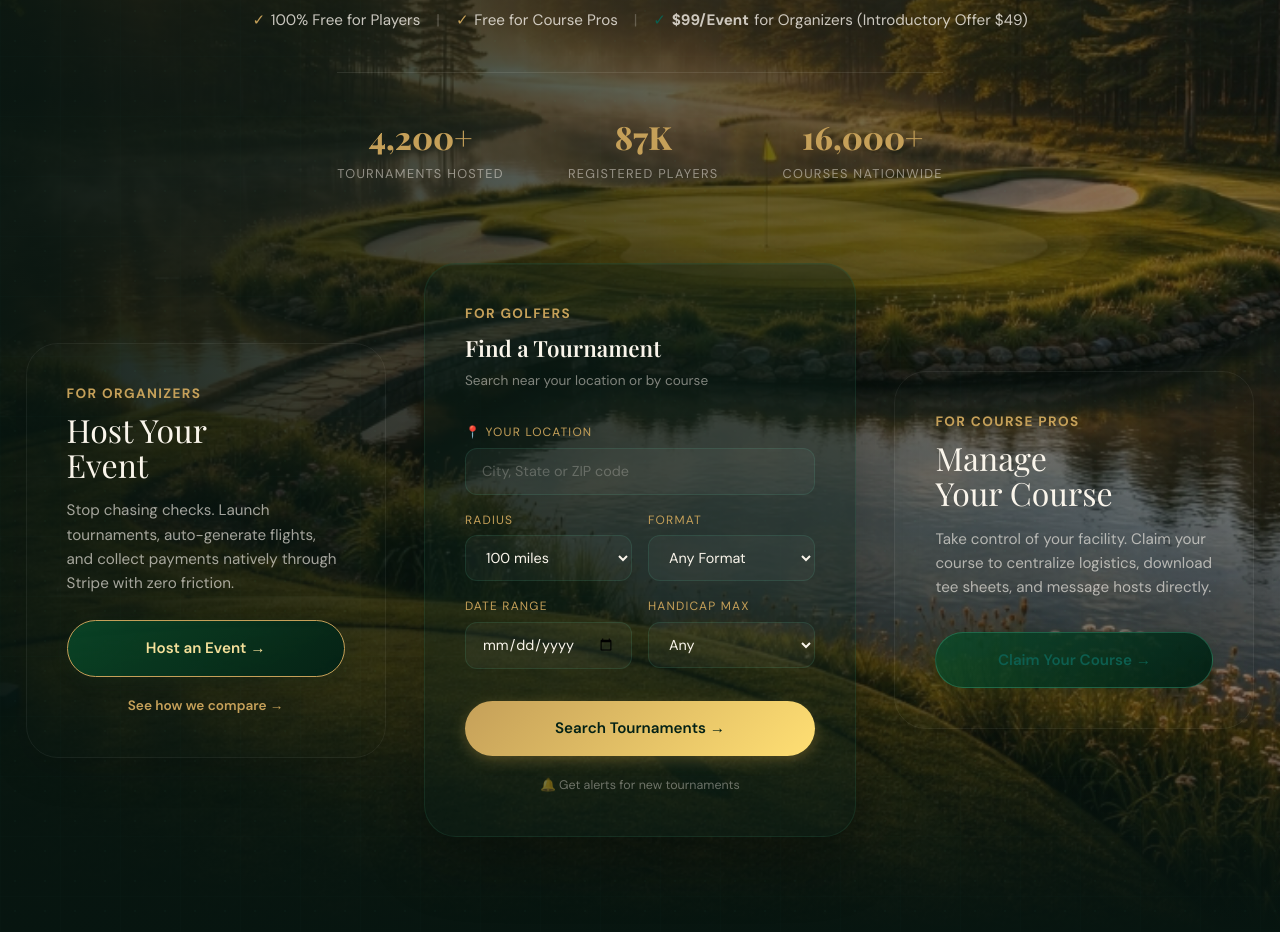
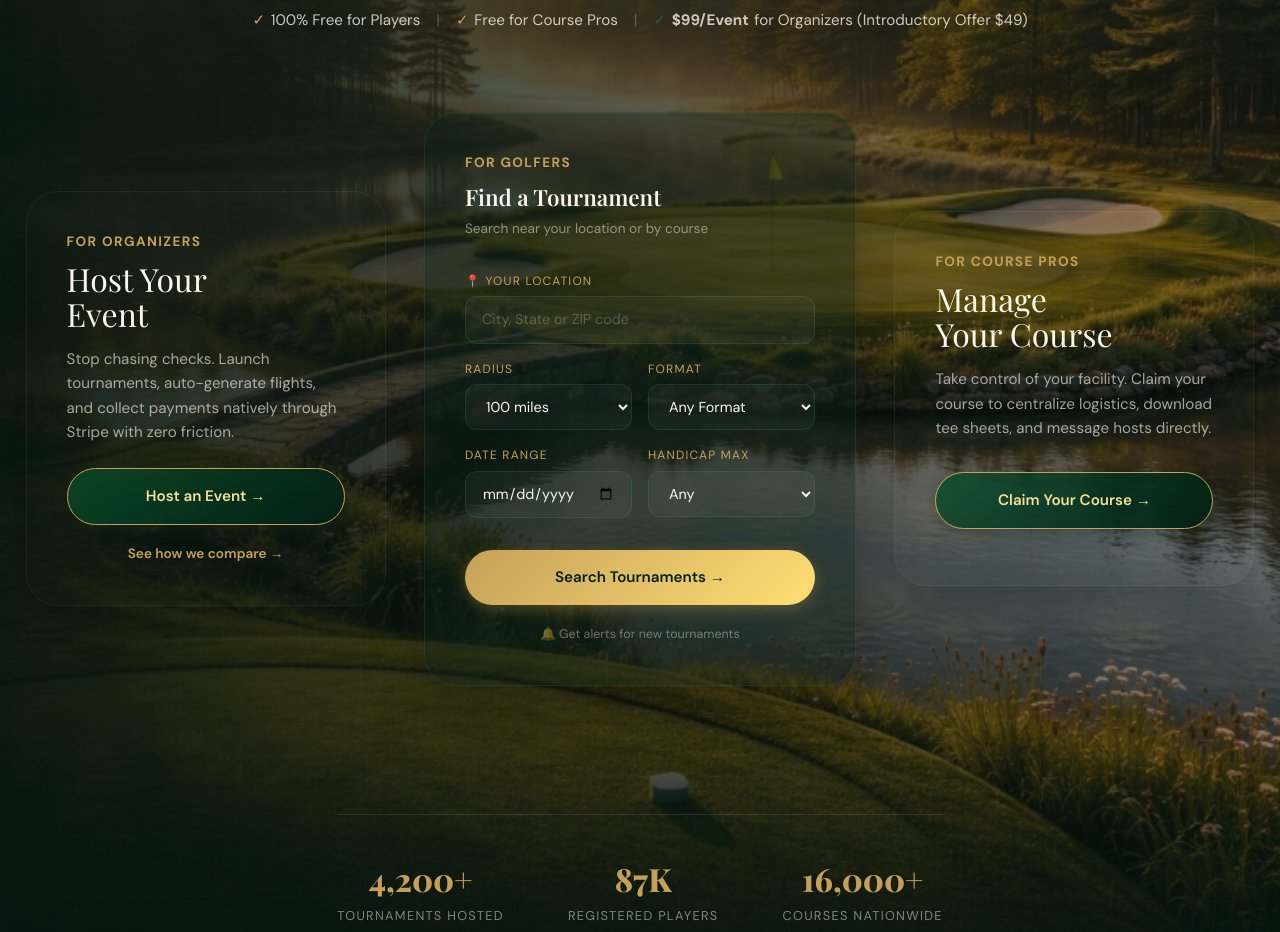
Before and after one commit to mattisaman/tourneylinks, a Next.js app in the folder tourneylinks-web/: page / in a window 1280 px wide. Shown: the part 400-1332 px from the top of the page. Built offline with nearby package versions, Linux system fonts and the light colour scheme; no server answers.

Commit message:
UI: Move hero stats block below pillars, standardize Claim Course button

```diff
--- a/tourneylinks-web/src/components/ui/Hero.tsx
+++ b/tourneylinks-web/src/components/ui/Hero.tsx
@@ -20,21 +20,6 @@ export default function Hero() {
             <span style={{ display: 'flex', alignItems: 'center', gap: '0.35rem' }}><span style={{ color: 'var(--gold)' }}>✓</span> Free for Course Pros</span>
             <span style={{ opacity: 0.3 }} className="hidden md:inline">|</span>
             <span style={{ display: 'flex', alignItems: 'center', gap: '0.35rem' }}><span style={{ color: 'var(--teal)' }}>✓</span> <b>$99/Event</b> for Organizers (Introductory Offer $49)</span>
-          </div>
-
-          <div className="hero-stats" style={{ justifyContent: 'center', marginTop: '2.5rem', gap: '4rem' }}>
-            <div>
-              <div className="hero-stat-num">4,200+</div>
-              <div className="hero-stat-label">Tournaments Hosted</div>
-            </div>
-            <div>
-              <div className="hero-stat-num">87K</div>
-              <div className="hero-stat-label">Registered Players</div>
-            </div>
-            <div>
-              <div className="hero-stat-num">16,000+</div>
-              <div className="hero-stat-label">Courses Nationwide</div>
-            </div>
           </div>
         </div>
 
@@ -124,12 +109,31 @@ export default function Hero() {
             <p style={{ color: 'rgba(245,240,232,0.65)', fontSize: '0.95rem', lineHeight: 1.6, margin: '0 0 2rem', flexGrow: 1 }}>
               Take control of your facility. Claim your course to centralize logistics, download tee sheets, and message hosts directly.
             </p>
-            <Link href="/courses" className="btn-hero-outline" style={{ display: 'flex', justifyContent: 'center', width: '100%', padding: '1rem', borderColor: 'rgba(78,201,160,0.3)', color: 'var(--teal)' }}>
+            <Link href="/courses" className="btn-hero-outline" style={{ display: 'flex', justifyContent: 'center', width: '100%', padding: '1rem', marginBottom: '1rem' }}>
               Claim Your Course →
             </Link>
           </div>
 
         </div>
+
+        {/* Global Stats - Moved Below Pillars */}
+        <div style={{ maxWidth: '1200px', display: 'flex', flexDirection: 'column', alignItems: 'center', margin: '3rem auto 0 auto' }}>
+          <div className="hero-stats" style={{ justifyContent: 'center', gap: '4rem' }}>
+            <div>
+              <div className="hero-stat-num">4,200+</div>
+              <div className="hero-stat-label">Tournaments Hosted</div>
+            </div>
+            <div>
+              <div className="hero-stat-num">87K</div>
+              <div className="hero-stat-label">Registered Players</div>
+            </div>
+            <div>
+              <div className="hero-stat-num">16,000+</div>
+              <div className="hero-stat-label">Courses Nationwide</div>
+            </div>
+          </div>
+        </div>
+
       </div>
     </section>
   );
```
